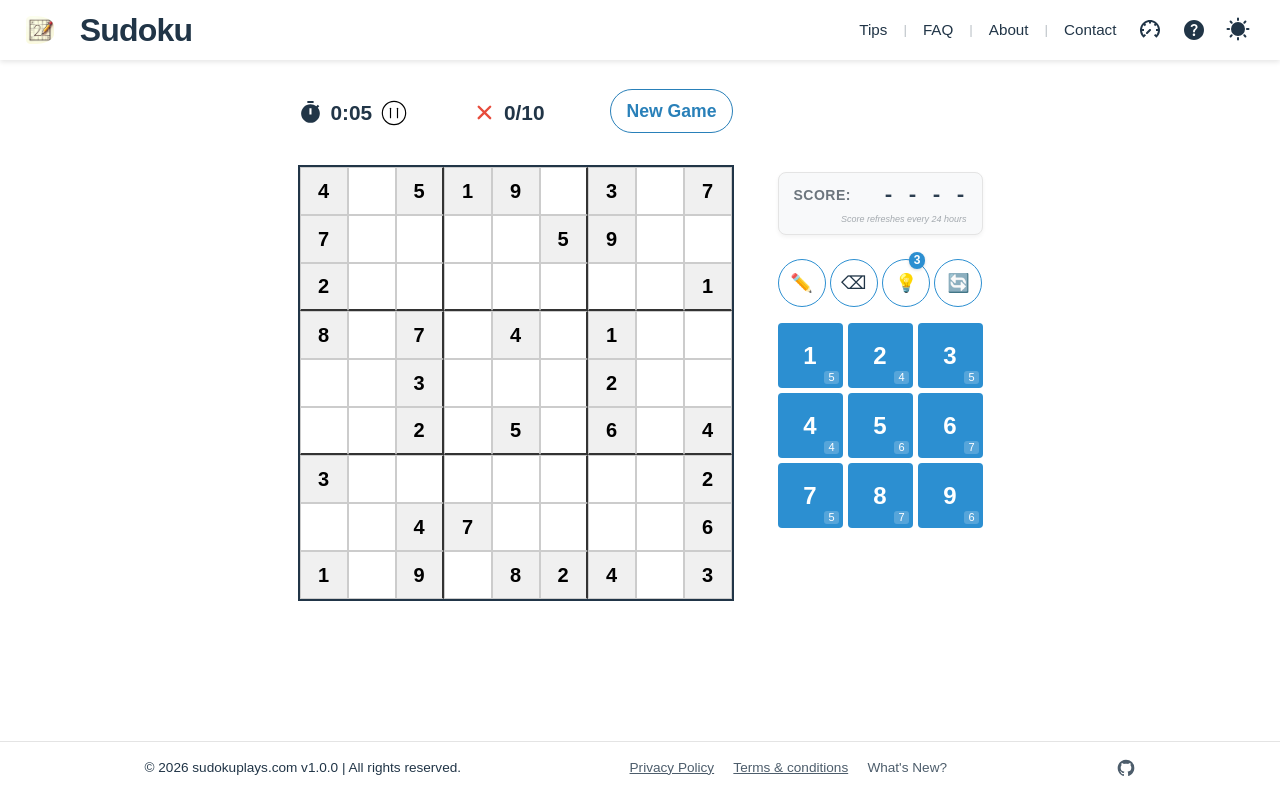
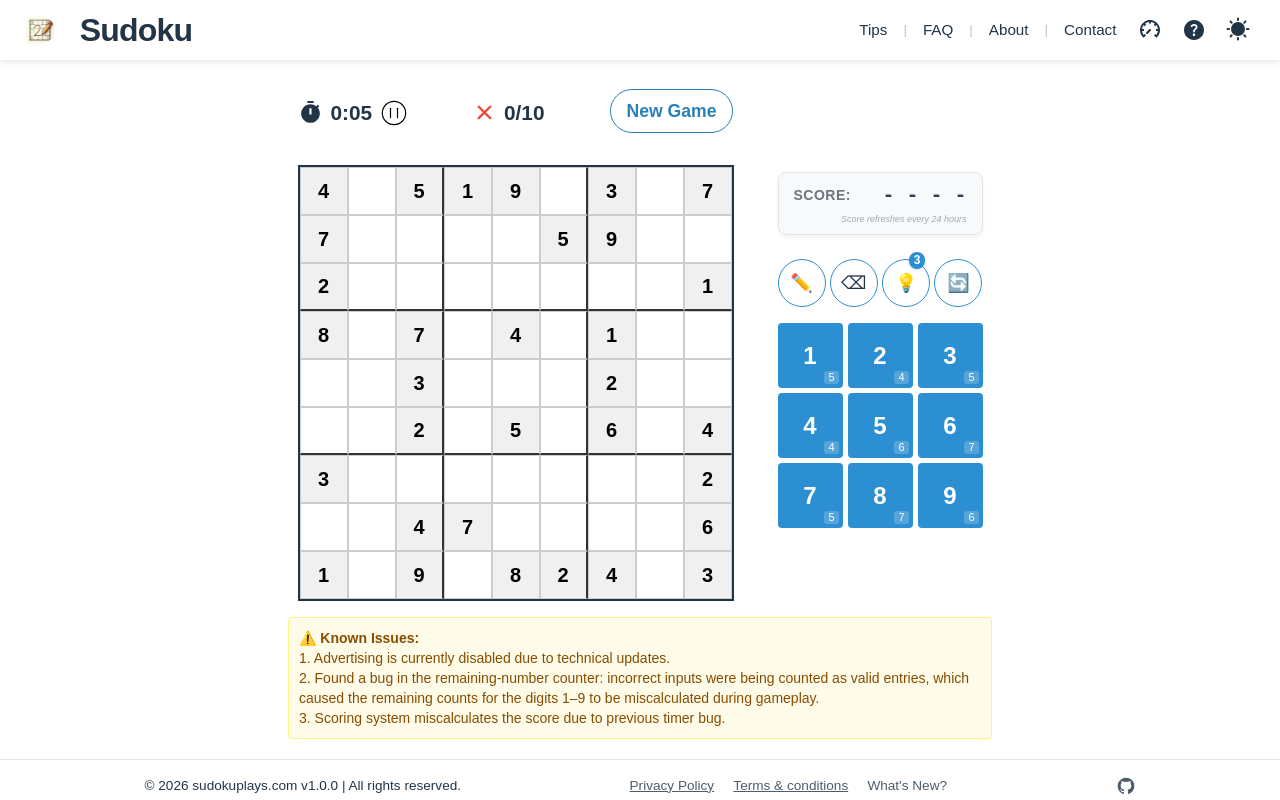
Before and after one commit to kiranofans/sudoku_game, a React (Vite) app: page / in a window 1280 px wide. Built offline with nearby package versions, Linux system fonts and the light colour scheme; a small style sheet from the web is missing.

Commit message:
put known issue box to homepage as well

```diff
--- a/src/App.tsx
+++ b/src/App.tsx
@@ -19,10 +19,13 @@ import { useTimer } from './hooks/useTimer.ts';
 import ChangeLog from './pages/ChangeLog.tsx';
 import PrivacyPolicy from './pages/PrivacyPolicy.tsx';
 import TermsAndConditions from './pages/TermsAndConditions.tsx';
+import { SmallUiWidgets } from './components/SmallUiWidgets.tsx';
 
 type CellNotes = Set<number>;
 
 function App() {
+  const { KnownIssuesBox } = SmallUiWidgets;
+
   const [board, setBoard] = useState<(number | null)[][]>([]);
   const [solution, setSolution] = useState<number[][]>([]);
   const [initialBoard, setInitialBoard] = useState<(number | null)[][]>([]);
@@ -411,7 +414,7 @@ function App() {
           }
         >
 
-          <div className="sudoku-app">
+          <div className="sudoku-app" style={{ maxWidth: '720px' }}>
             {/* Wrap themain game container in scrollable div */}
             {isLoading && (
               <div className="loading-overlay">
@@ -577,8 +580,17 @@ function App() {
                 </div>
               </div>
             </div>
-            {/* <AboutSudoku /> */}
+            {/* known issues box */}
+            <KnownIssuesBox
+              items={[
+                "1. Advertising is currently disabled due to technical updates.",
+                "2. Found a bug in the remaining-number counter: "
+                + "incorrect inputs were being counted as valid entries, "
+                + "which caused the remaining counts for the digits 1–9 to be miscalculated during gameplay.",
+                "3. Scoring system miscalculates the score due to previous timer bug.",
 
+              ]}
+            />
           </div>
           {
             <GameStatusModal
--- a/src/components/SmallUiWidgets.tsx
+++ b/src/components/SmallUiWidgets.tsx
@@ -78,10 +78,10 @@ type KnownIssuesBoxProps = {
 
 function KnownIssuesBox({ items }: KnownIssuesBoxProps) {
     return (
-        <div className="text-md text-gray-600 mt-2 mb-4">
-            <div className="mb-4 p-3 rounded bg-yellow-50 border border-yellow-200 text-sm text-yellow-800">
+        <div className="text-md text-gray-600 mt-0.5 mb-0.5 ml-2 mr-2">
+            <div className="p-2.5 text-left w-full mt-1 mx-auto rounded bg-yellow-50
+            border border-yellow-200 text-sm text-yellow-800">
                 <span className="font-bold">⚠️ Known Issues:</span>
-
                 <ol type="a">
                     {items.map((item, idx) => (
                         <li key={idx}>{item}</li>
--- /dev/null
+++ b/src/hooks/changeLog.ts
@@ -0,0 +1,18 @@
+export type ChangelogEntry = {
+    version: string;
+    date: string;
+    showKnownIssuesBox?: boolean;
+    knownIssues: string[];
+};
+export const changelog = [
+    {
+        version: "1.0.0",
+        date: "2026-04-14",
+        showKnownIssuesBox: true,
+        knownIssues: [
+            "Advertising is currently disabled due to technical updates.",
+            "Found a bug in the remaining-number counter: incorrect inputs were being counted as valid entries, which caused the remaining counts for digits 1–9 to be miscalculated during gameplay.",
+            "Scoring system miscalculates the score due to a previous timer bug."
+        ]
+    }
+];
--- a/src/pages/ChangeLog.tsx
+++ b/src/pages/ChangeLog.tsx
@@ -2,6 +2,8 @@ import React from 'react';
 import { Link } from 'react-router-dom';
 import Layout from '@/components/Layout';
 import { SmallUiWidgets } from "../components/SmallUiWidgets";
+import { changelog } from '@/hooks/changeLog';
+
 const { ChangelogEntry } = SmallUiWidgets;
 const { Timeline } = SmallUiWidgets;
 const { KnownIssuesBox } = SmallUiWidgets;
@@ -21,7 +23,8 @@ const ChangeLog: React.FC = () => {
                             "1. Advertising is currently disabled due to technical updates.",
                             "2. Found a bug in the remaining-number counter: "
                             + "incorrect inputs were being counted as valid entries, "
-                            + "which caused the remaining counts for the digits 1–9 to be miscalculated during gameplay."
+                            + "which caused the remaining counts for the digits 1–9 to be miscalculated during gameplay.",
+                            "3. Scoring system miscalculates the score due to previous timer bug.",
                         ]}
                     />
                     <ChangelogEntry
```
